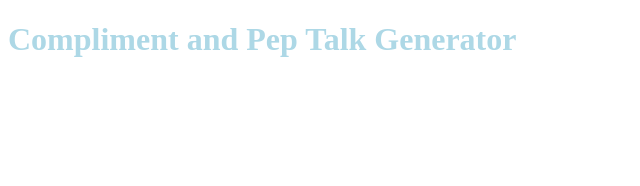
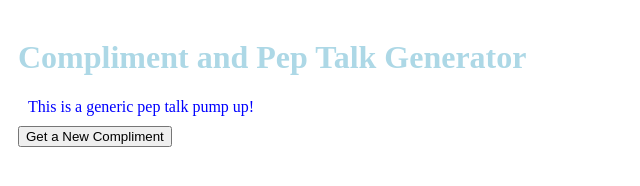
Before and after one commit to sammyb1rd/compliment-generator, a website: page client/index.html in a window 1280 px wide. Shown: the whole page, without its empty margins (0-640 px from the left). Drawn offline with Linux system fonts and the light colour scheme.

Commit message:
brute force working solution

```diff
--- a/client/index.html
+++ b/client/index.html
@@ -6,8 +6,23 @@
     <meta name="viewport" content="width=device-width, initial-scale=1.0">
     <title>Compliment Generator</title>
     <link rel="stylesheet" type="text/css" href="styles.css" />
+    <script src="index.js"></script>
 </head>
 <body>
     <h1>Compliment and Pep Talk Generator</h1>
+    <div id="main">
+        <div id="displayBox" innerText="something not this">This is a generic pep talk pump up!</div>
+        <button id="completeRandom" class="randomButton" onclick="getCompleteRandom()">Get a New Compliment</button>
+    </div>
+
+
+<script>
+
+function tester() {
+    document.getElementById('displayBox').innerText = "a new compliment?!"
+}
+</script>
+
+
 </body>
 </html>
--- /dev/null
+++ b/client/index.js
@@ -0,0 +1,37 @@
+//script for index.html to run button
+
+// window.onload = () => {
+    const body = document.querySelector('body');
+    const displayBox = document.getElementById('displayBox')
+    const completeRandom = document.getElementById('completeRandom')
+
+    console.log('im loaded from server.js')
+
+    function getCompleteRandom(){
+        console.log('i got clicked')
+        fetch('/', {
+            method: 'POST',
+            headers: {
+                'Content-Type': 'application/json',
+            },
+            body: JSON.stringify()
+        })
+        // .then(data => console.log(data))
+        // .then(data => console.log(data.phrase))
+        .then(res => res.json())
+        // .then(data => console.log(data))
+        // .then(data => console.log(typeof data === 'undefined'))
+        // // .then(data => JSON.parse(data))
+        // .then(data => console.log(data))
+        .then(data => {
+            // console.log(displayBox)
+            document.getElementById('displayBox').innerText= data
+            // displayBox.innerText = data.phrase;
+        })
+        .catch(err => console.log(err))
+    }
+
+
+    // completeRandom.onClick(getCompleteRandom)
+
+//}
--- a/client/styles.css
+++ b/client/styles.css
@@ -1,6 +1,12 @@
 body {
     color: lightblue;
     background-color: aliceblues;
+    padding: 10px;
+}
+
+#displayBox {
+    color: blue;
+    margin: 10px;
 }
 
 
--- a/package.json
+++ b/package.json
@@ -14,6 +14,7 @@
   },
   "homepage": "https://github.com/sammyb1rd/compliment-generator#readme",
   "dependencies": {
+    "concurrently": "^7.5.0",
     "express": "^4.18.2",
     "node": "^19.1.0",
     "nodemon": "^2.0.20"
--- a/server/server.js
+++ b/server/server.js
@@ -23,6 +23,10 @@ app.get('/index.html', (req, res) => {
 
 app.get('/styles.css', (req, res) => {
     return res.status(200).sendFile(path.join(__dirname, '../client/styles.css'))
+});
+
+app.get('/index.js', (req, res) => {
+    return res.status(200).sendFile(path.join(__dirname, '../client/index.js'))
 });
 
 //set up post route for when button is clicked
```
Also changed, not shown: 1 other file.
